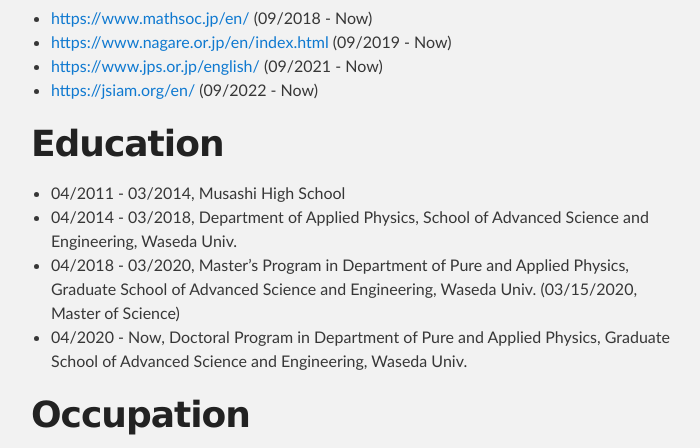
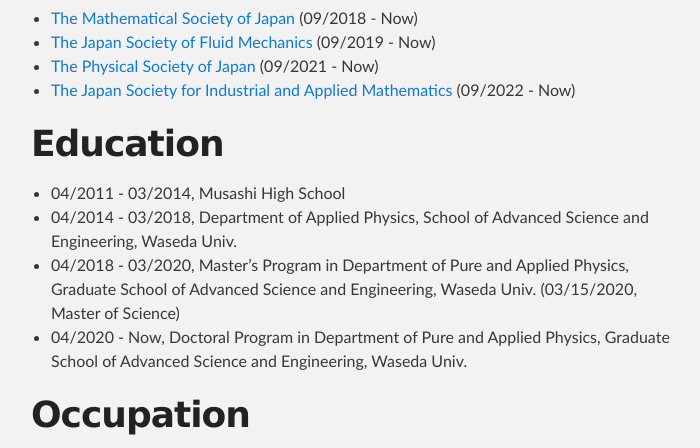
Before and after one commit to k16kgw/k16kgw.github.io, a Jekyll site: the page built from index.md, in a window 1280 px wide and 900 px high, scrolled down 339 px, cut to the strip 252-700 px from the top of the window. Shown: the whole strip, without its empty margins (289-989 px from the left). Built offline with Jekyll 4.4.1, drawn with Linux system fonts in a browser that asks for light colours.

Commit message:
Update index.md

```diff
--- a/index.md
+++ b/index.md
@@ -17,10 +17,10 @@
 
 ## Academies
 
-- [https://www.mathsoc.jp/en/](The Mathematical Society of Japan) (09/2018 - Now)
-- [https://www.nagare.or.jp/en/index.html](The Japan Society of Fluid Mechanics) (09/2019 - Now)
-- [https://www.jps.or.jp/english/](The Physical Society of Japan) (09/2021 - Now)
-- [https://jsiam.org/en/](The Japan Society for Industrial and Applied Mathematics) (09/2022 - Now)
+- [The Mathematical Society of Japan](https://www.mathsoc.jp/en/) (09/2018 - Now)
+- [The Japan Society of Fluid Mechanics](https://www.nagare.or.jp/en/index.html) (09/2019 - Now)
+- [The Physical Society of Japan](https://www.jps.or.jp/english/) (09/2021 - Now)
+- [The Japan Society for Industrial and Applied Mathematics](https://jsiam.org/en/) (09/2022 - Now)
 
 # Education
 
```
